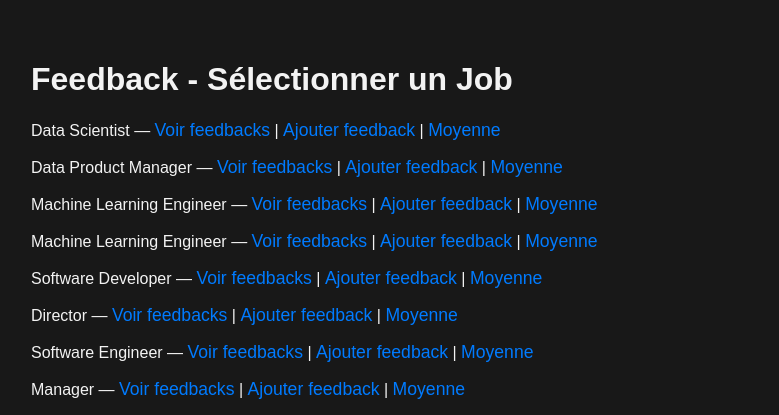
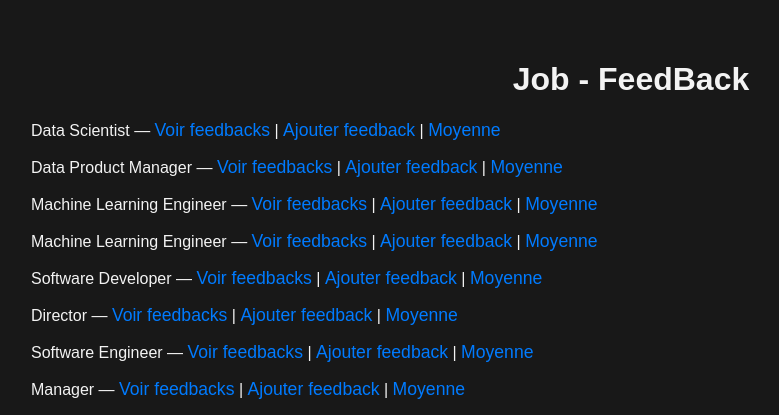
Before and after one commit to ronicairo/JobRecord, a Django app: page /feedback/ in a window 1280 px wide. Shown: the top 415 px of the page, without its empty margins (9-788 px from the left). Run offline with Django 5.2, Linux system fonts and the light colour scheme; data comes from the database, SQL or seed files in the repository.

Commit message:
h1 centré

```diff
--- a/MySite/FeedBack/templates/add_feedback.html
+++ b/MySite/FeedBack/templates/add_feedback.html
@@ -8,7 +8,7 @@
 </form>
  <style>
         body { font-family: Arial, sans-serif; padding: 2rem; background-color: #181818; }
-        h1, h2, form label{ color: #f3f3f3; }
+        h1, h2, form label{ color: #f3f3f3;text-align: center; }
         h1, li { color: #f3f3f3; }
         ul { list-style: none; padding: 0; }
         li { margin: 1rem 0; }
--- a/MySite/FeedBack/templates/feedback_home.html
+++ b/MySite/FeedBack/templates/feedback_home.html
@@ -6,7 +6,7 @@
 </head>
     <style>
         body { font-family: Arial, sans-serif; padding: 2rem; background-color: #181818; }
-        h1 { color: #f3f3f3; }
+        h1 { color: #f3f3f3; text-align: center; }
         h1, li { color: #f3f3f3; }
         ul { list-style: none; padding: 0; }
         li { margin: 1rem 0; }
@@ -14,7 +14,7 @@
         a:hover { text-decoration: underline; }
     </style>
 <body>
-    <h1>Feedback - Sélectionner un Job</h1>
+    <h1>Job - FeedBack</h1>
     <ul>
         {% for job in jobs %}
             <li>
--- a/MySite/FeedBack/templates/feedback_list.html
+++ b/MySite/FeedBack/templates/feedback_list.html
@@ -12,7 +12,7 @@
     {% endfor %}
 </ul>
 <a href="{% url 'feedback:add_feedback' job.id %}">Ajouter un feedback</a>
- <style>
+<style>
         body { font-family: Arial, sans-serif; padding: 2rem; background-color: #181818; }
         h1,h2, label{ color: #f3f3f3; }
         h1, li { color: #f3f3f3; }
--- a/MySite/jobsite/templates/stats.html
+++ b/MySite/jobsite/templates/stats.html
@@ -6,7 +6,7 @@
 </head>
  <style>
         body { font-family: Arial, sans-serif; padding: 2rem; background-color: #181818; }
-        h1 { color: #f3f3f3; }
+        h1 { color: #f3f3f3; text-align: center; }
         h1, li { color: #f3f3f3; }
         ul { list-style: none; padding: 0; }
         li { margin: 1rem 0; }
```
